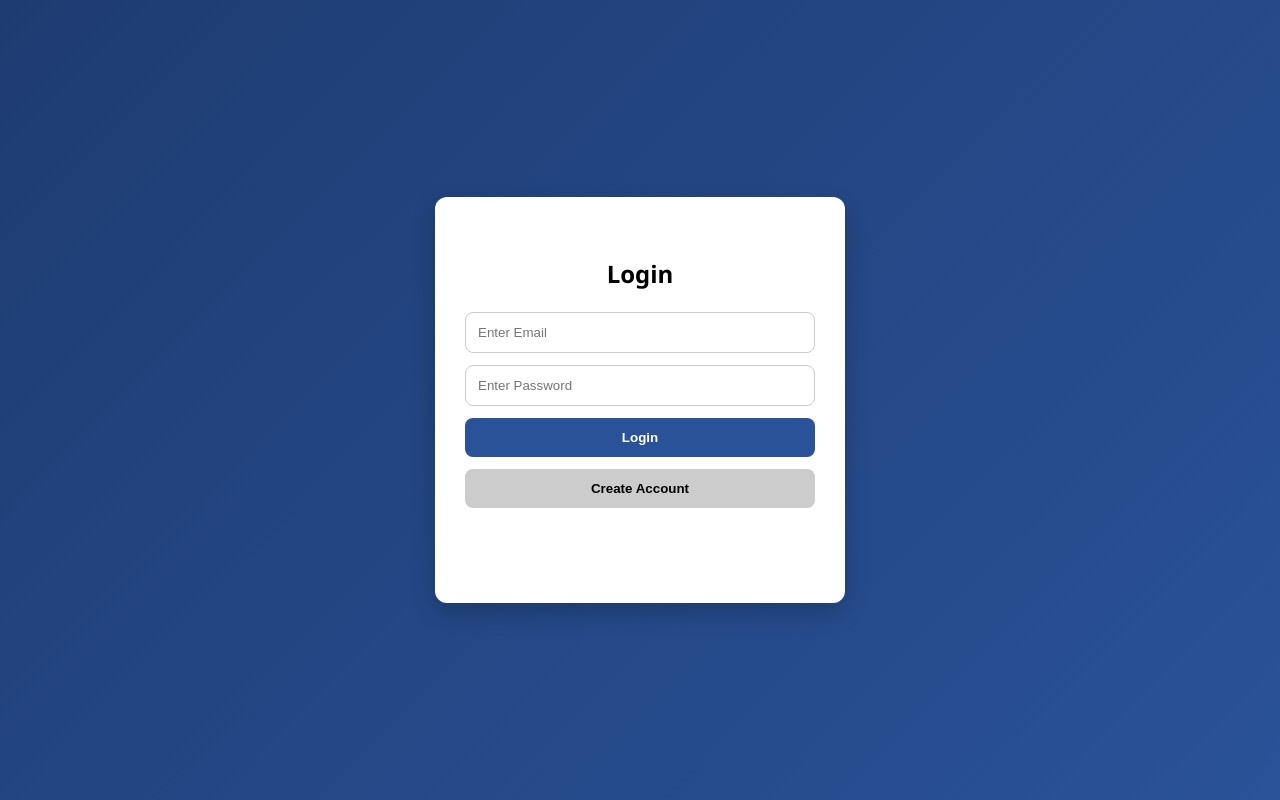
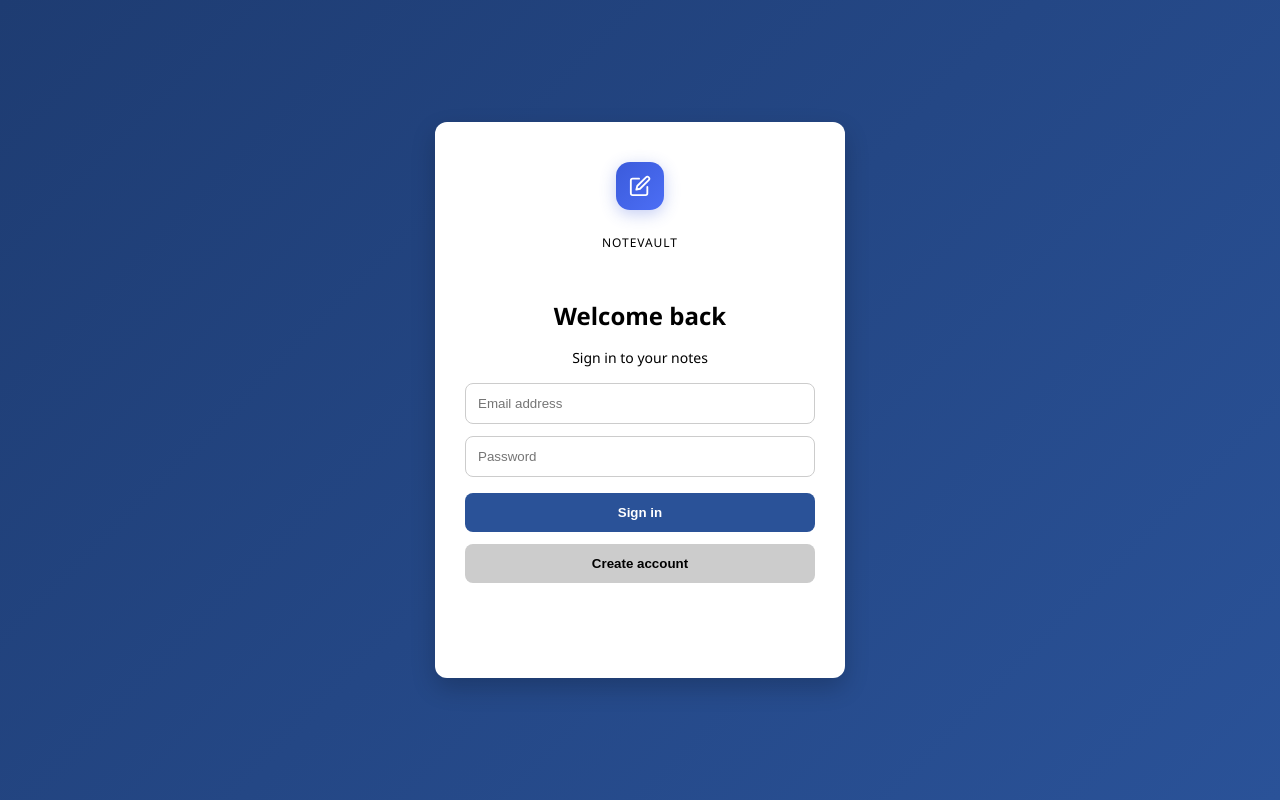
Before and after one commit to Saimadhu28/NOTEVAULT, a React (Vite) app in the folder FRONTEND/client/: page /login in a window 1280 px wide. Built offline with nearby package versions, Linux system fonts and the light colour scheme.

Commit message:
Update Login.jsx

```diff
--- a/FRONTEND/client/src/components/Login.jsx
+++ b/FRONTEND/client/src/components/Login.jsx
@@ -10,7 +10,6 @@ function Login() {
   const [msg, setMessage] = useState("");
   const navigate = useNavigate();
 
-
   useEffect(() => {
     const token = localStorage.getItem("token");
     if (token) {
@@ -20,8 +19,6 @@ function Login() {
 
   async function handleLogin(e) {
     e.preventDefault();
-
-
 
     try {
       let res = await axios.post("http://localhost:8000/login", {
@@ -46,15 +43,47 @@ function Login() {
     <div className="center">
       <form onSubmit={handleLogin} className="box">
 
-        <h2>Login</h2>
+        <div style={{ textAlign: "center", marginBottom: "4px" }}>
+          <div style={{
+            width: 48, height: 48,
+            background: "linear-gradient(135deg,#3b5bdb,#4c6ef5)",
+            borderRadius: 14,
+            display: "inline-flex",
+            alignItems: "center",
+            justifyContent: "center",
+            marginBottom: 12,
+            boxShadow: "0 4px 16px rgba(59,91,219,0.3)"
+          }}>
+            <svg width="22" height="22" viewBox="0 0 24 24" fill="none" stroke="white" strokeWidth="2" strokeLinecap="round" strokeLinejoin="round">
+              <path d="M11 4H4a2 2 0 0 0-2 2v14a2 2 0 0 0 2 2h14a2 2 0 0 0 2-2v-7"/>
+              <path d="M18.5 2.5a2.121 2.121 0 0 1 3 3L12 15l-4 1 1-4 9.5-9.5z"/>
+            </svg>
+          </div>
+          <p style={{ fontSize: 12, color: "var(--ink-faint)", letterSpacing: "0.08em", textTransform: "uppercase" }}>NoteVault</p>
+        </div>
 
-        <input type="email" required placeholder='Enter Email' onChange={(e) => setEmail(e.target.value)} />
-        <input type="password" required placeholder='Enter Password' onChange={(e) => setPassword(e.target.value)} />
+        <h2>Welcome back</h2>
+        <p style={{ textAlign:"center", color:"var(--ink-muted)", fontSize:14, marginTop:-6, marginBottom:4 }}>
+          Sign in to your notes
+        </p>
 
-        <button type='submit'>Login</button>
+        <input
+          type="email"
+          required
+          placeholder='Email address'
+          onChange={(e) => setEmail(e.target.value)}
+        />
+        <input
+          type="password"
+          required
+          placeholder='Password'
+          onChange={(e) => setPassword(e.target.value)}
+        />
+
+        <button type='submit' style={{ marginTop: 4 }}>Sign in</button>
 
         <button type="button" className="btn-secondary" onClick={() => navigate("/register")}>
-          Create Account
+          Create account
         </button>
 
         <h4>{msg}</h4>
```
Lines whose indentation alone changed are shown as unchanged.
